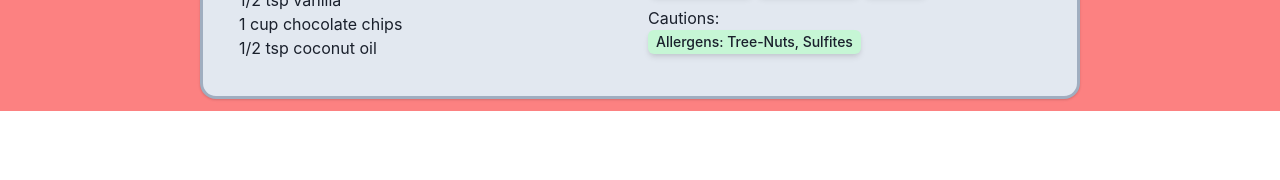
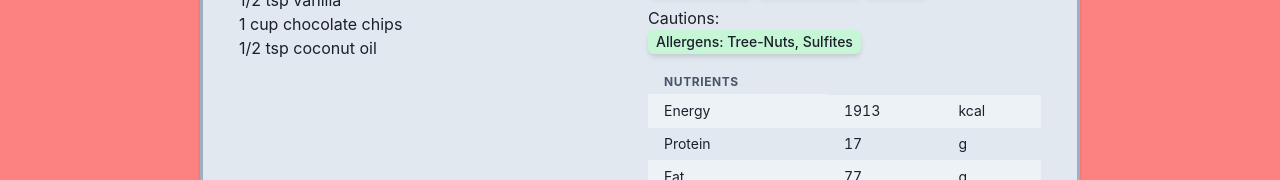
Before and after one commit to FrederiekBrongers/React-Basics-eindproject, a React (Vite) app: page / in a window 1280 px wide. Both pictures are taken after a click on the element 186 px from the left and 449 px from the top of the page. Shown: the part 620-800 px from the top of the page. Built offline with nearby package versions, Linux system fonts and the light colour scheme.

Commit message:
Add nutrients table

```diff
--- a/src/pages/RecipeListPage.jsx
+++ b/src/pages/RecipeListPage.jsx
@@ -20,7 +20,7 @@ export const RecipeListPage = ({ onSelectRecipe }) => {
   return (
     <Center flexDir="column" gap={4} bgColor="red.300">
       <Heading mt={5}>Our best recipes</Heading>
-      <TextInput/>
+      <TextInput />
       <Flex flexWrap="wrap" justifyContent="center">
         {data.hits.map((hit, index) => (
           <Box
@@ -66,7 +66,7 @@ export const RecipeListPage = ({ onSelectRecipe }) => {
                       {hit.recipe.label}
                     </Text>
                     {hit.recipe.dishType.length > 0 && (
-                      <Flex>
+                      <Flex mb={2}>
                         <p>Dish:&nbsp;</p>
                         <Text as="i" textAlign={"center"}>
                           {hit.recipe.dishType.join(", ")}
@@ -80,17 +80,15 @@ export const RecipeListPage = ({ onSelectRecipe }) => {
                           </Tag>
                       )}
                       {hit.recipe.healthLabels.includes("Vegan") && (
-                      <Tag
-                        bgColor={"orange.100"}
-                        boxShadow="md"
-                        textAlign={"center"}
-                      >
+                        <Tag bgColor={"orange.100"} boxShadow="md">
                           Vegan
                         </Tag>
                       )}
                     </Flex>
 
                     {hit.recipe.dietLabels.length > 0 && (
+                      <Box textAlign={"center"} mt={3}>
+                        <p>Diet Label(s):</p>
                         <Tag
                           bgColor={"blue.100"}
                           boxShadow="md"
@@ -98,6 +96,7 @@ export const RecipeListPage = ({ onSelectRecipe }) => {
                         >
                           {hit.recipe.dietLabels.join(", ")}
                         </Tag>
+                      </Box>
                     )}
 
                     {hit.recipe.cautions.length > 0 && (
@@ -112,8 +111,6 @@ export const RecipeListPage = ({ onSelectRecipe }) => {
                         </Tag>
                       </Box>
                     )}
-
-
                   </Center>
                 </Box>
               </CardBody>
--- a/src/pages/RecipePage.jsx
+++ b/src/pages/RecipePage.jsx
@@ -9,6 +9,13 @@ import {
   Tag,
   Flex,
   Button,
+  TableContainer,
+  Table,
+  Thead,
+  Th,
+  Tbody,
+  Td,
+  Tr,
 } from "@chakra-ui/react";
 
 export const RecipePage = ({ recipe, clickFn }) => {
@@ -27,8 +34,8 @@ export const RecipePage = ({ recipe, clickFn }) => {
           >
             <CardBody>
               <Button
-              bgColor="gray.100"
-              boxShadow="md"
+                bgColor="gray.100"
+                boxShadow="md"
                 position={"absolute"}
                 m={2}
                 w="fit-content"
@@ -121,11 +128,33 @@ export const RecipePage = ({ recipe, clickFn }) => {
                         bgColor={"green.100"}
                         boxShadow="md"
                         textAlign={"center"}
+                        mb={4}
                       >
                         Allergens: {recipe.cautions.join(", ")}
                       </Tag>
                     </>
                   )}
+                  <p></p>
+                  <TableContainer>
+                    <Table variant="striped" size="sm">
+                      <Thead>
+                        <Th>Nutrients</Th>
+                      </Thead>
+                      <Tbody>
+                        {["ENERC_KCAL", "PROCNT", "FAT", "CHOCDF", "CHOLE", "NA"].map((nutrient) => (
+                          <Tr key={nutrient}>
+                            <Td>{recipe.totalNutrients[nutrient].label}</Td>
+                            <Td>
+                              {recipe.totalNutrients[nutrient].quantity.toFixed(
+                                0
+                              )}
+                            </Td>
+                            <Td>{recipe.totalNutrients[nutrient].unit}</Td>
+                          </Tr>
+                        ))}
+                      </Tbody>
+                    </Table>
+                  </TableContainer>
                 </Box>
               </Flex>
             </CardBody>
```
Lines whose indentation alone changed are shown as unchanged.
